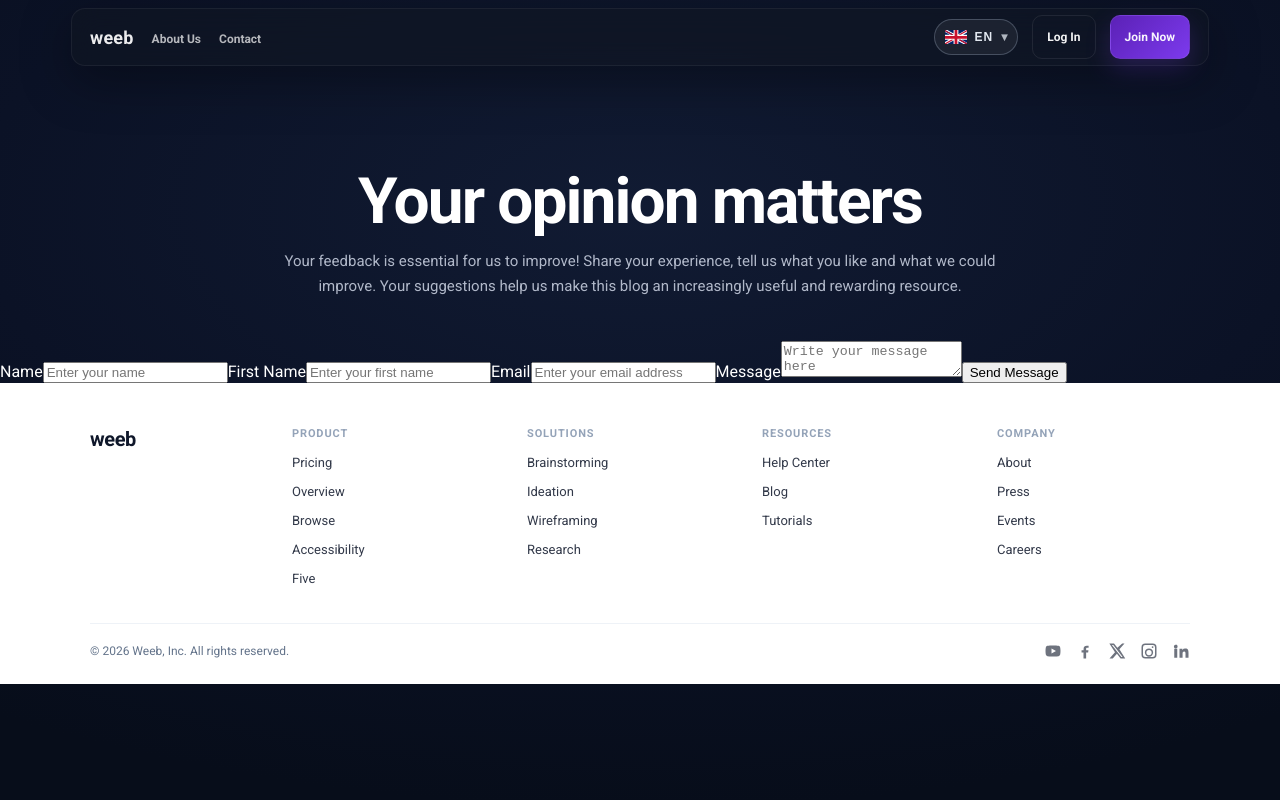
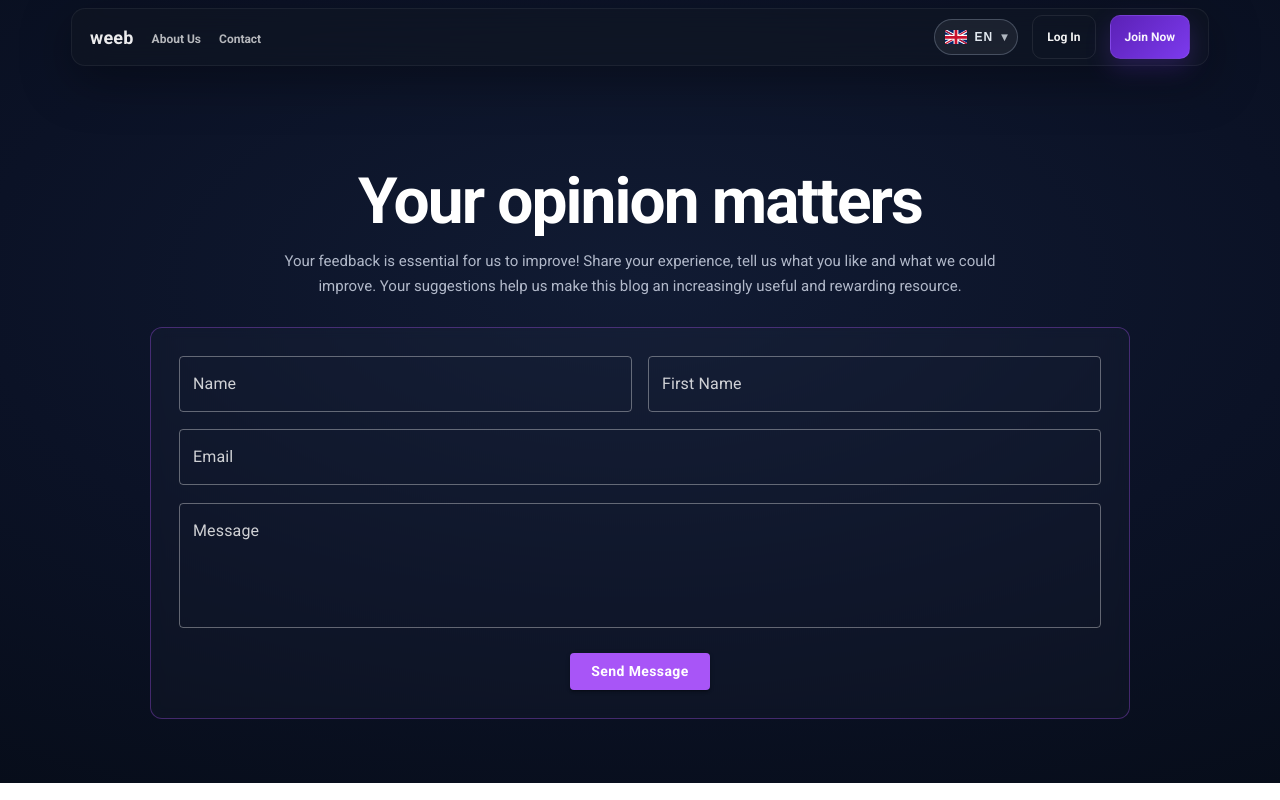
Before and after one commit to baku67/datascientest-projet1-react, a React (Vite) app: page /contact in a window 1280 px wide. Shown: the top 800 px of the page. Built offline with nearby package versions, Linux system fonts and the light colour scheme.

Commit message:
Init MUI et react-forms

```diff
--- a/src/components/contact/FormSection/FormSection.tsx
+++ b/src/components/contact/FormSection/FormSection.tsx
@@ -1,43 +1,160 @@
+import { useMemo } from "react";
 import { useTranslation } from "react-i18next";
+import { useForm } from "react-hook-form";
+import { z } from "zod";
+import { zodResolver } from "@hookform/resolvers/zod";
+
+import { Box, Button, TextField, Paper, Stack } from "@mui/material";
+
+type ContactFormValues = {
+  name: string;
+  forname: string;
+  email: string;
+  message: string;
+};
 
 function FormSection() {
   const { t } = useTranslation();
 
+  // Schéma Zod (messages i18n)
+  const schema = useMemo(
+    () =>
+      z.object({
+        name: z
+          .string()
+          .min(
+            2,
+            t("contact_form_error_name_min", { defaultValue: "Nom trop court" })
+          ),
+        forname: z.string().min(
+          2,
+          t("contact_form_error_forname_min", {
+            defaultValue: "Prénom trop court",
+          })
+        ),
+        email: z
+          .string()
+          .min(
+            1,
+            t("contact_form_error_email_required", {
+              defaultValue: "Email requis",
+            })
+          )
+          .email(
+            t("contact_form_error_email_invalid", {
+              defaultValue: "Email invalide",
+            })
+          ),
+        message: z.string().min(
+          10,
+          t("contact_form_error_message_min", {
+            defaultValue: "Message trop court",
+          })
+        ),
+      }),
+    [t]
+  );
+
+  const {
+    register,
+    handleSubmit,
+    formState: { errors, isSubmitting },
+    reset,
+  } = useForm<ContactFormValues>({
+    resolver: zodResolver(schema),
+    defaultValues: { name: "", forname: "", email: "", message: "" },
+    mode: "onTouched", // erreurs s'affichent au blur
+  });
+
+  const onSubmit = async (values: ContactFormValues) => {
+    // TODO: remplacer:
+    console.log(values);
+    await new Promise((r) => setTimeout(r, 400)); // Simulation envoi
+
+    reset();
+  };
+
   return (
-    <form className="contact-form">
-      <label>
-        {t("contact_form_name_label")}
-        <input
-          type="text"
-          name="name"
+    <Box
+      component="section"
+      sx={{
+        width: "min(980px, 92vw)",
+        mx: "auto",
+        pb: 8,
+      }}
+    >
+      {/* Paper = container */}
+      <Paper
+        elevation={0}
+        sx={{
+          mx: "auto",
+          p: { xs: 2.5, sm: 3.5 },
+          borderRadius: 3,
+          backgroundColor: "rgba(255,255,255,0.02)",
+          border: "1px solid rgba(168, 85, 247, 0.35)",
+          backdropFilter: "blur(6px)",
+        }}
+      >
+        <Box component="form" onSubmit={handleSubmit(onSubmit)} noValidate>
+          <Stack spacing={2.2}>
+            <Stack direction={{ xs: "column", sm: "row" }} spacing={2}>
+              <TextField
+                label={t("contact_form_name_label")}
                 placeholder={t("contact_form_name_placeholder")}
+                fullWidth
+                {...register("name")}
+                error={!!errors.name}
+                helperText={errors.name?.message}
+                autoComplete="family-name"
               />
-      </label>
-      <label>
-        {t("contact_form_forname_label")}
-        <input
-          type="text"
-          name="forname"
+
+              <TextField
+                label={t("contact_form_forname_label")}
                 placeholder={t("contact_form_forname_placeholder")}
+                fullWidth
+                {...register("forname")}
+                error={!!errors.forname}
+                helperText={errors.forname?.message}
+                autoComplete="given-name"
               />
-      </label>
-      <label>
-        {t("contact_form_email_label")}
-        <input
+            </Stack>
+
+            <TextField
+              label={t("contact_form_email_label")}
+              placeholder={t("contact_form_email_placeholder")}
               type="email"
-          name="email"
-          placeholder={t("contact_form_email_placeholder")}
+              fullWidth
+              {...register("email")}
+              error={!!errors.email}
+              helperText={errors.email?.message}
+              autoComplete="email"
             />
-      </label>
-      <label>
-        {t("contact_form_message_label")}
-        <textarea
-          name="message"
+
+            <TextField
+              label={t("contact_form_message_label")}
               placeholder={t("contact_form_message_placeholder")}
-        ></textarea>
-      </label>
-      <button type="submit">{t("contact_form_submit_button")}</button>
-    </form>
+              fullWidth
+              multiline
+              minRows={4}
+              {...register("message")}
+              error={!!errors.message}
+              helperText={errors.message?.message}
+            />
+
+            <Box sx={{ display: "flex", justifyContent: "center", pt: 1 }}>
+              <Button
+                type="submit"
+                variant="contained"
+                disabled={isSubmitting}
+                sx={{ minWidth: 140 }}
+              >
+                {t("contact_form_submit_button")}
+              </Button>
+            </Box>
+          </Stack>
+        </Box>
+      </Paper>
+    </Box>
   );
 }
 
--- a/src/main.tsx
+++ b/src/main.tsx
@@ -4,11 +4,15 @@ import { BrowserRouter } from "react-router-dom";
 import App from "./App";
 import "./styles/main.scss";
 import "./i18n";
+import { ThemeProvider } from "@mui/material/styles";
+import { theme } from "./theme-mui";
 
 ReactDOM.createRoot(document.getElementById("root")!).render(
   <React.StrictMode>
     <BrowserRouter>
-      <App />
+      <ThemeProvider theme={theme}>
+        <App />
+      </ThemeProvider>
     </BrowserRouter>
   </React.StrictMode>
 );
--- /dev/null
+++ b/src/theme-mui.ts
@@ -0,0 +1,83 @@
+import { createTheme } from "@mui/material/styles";
+
+export const theme = createTheme({
+  palette: {
+    mode: "dark",
+    primary: { main: "#a855f7" },
+    background: {
+      default: "#070d1a",
+      paper: "rgba(255,255,255,0.02)",
+    },
+    text: {
+      primary: "#ffffff",
+      secondary: "rgba(255,255,255,0.75)",
+    },
+  },
+  components: {
+    MuiTextField: {
+      defaultProps: {
+        variant: "outlined",
+        fullWidth: true,
+      },
+    },
+
+    MuiInputLabel: {
+      styleOverrides: {
+        root: {
+          color: "rgba(255,255,255,0.80)",
+        },
+      },
+    },
+
+    MuiOutlinedInput: {
+      styleOverrides: {
+        root: {
+          color: "#ffffff",
+
+          "& .MuiOutlinedInput-notchedOutline": {
+            borderColor: "rgba(255,255,255,0.35)",
+          },
+
+          "&:hover .MuiOutlinedInput-notchedOutline": {
+            borderColor: "rgba(255,255,255,0.60)",
+          },
+
+          "&.Mui-focused .MuiOutlinedInput-notchedOutline": {
+            borderColor: "#ffffff",
+          },
+
+          "&.Mui-error .MuiOutlinedInput-notchedOutline": {
+            borderColor: "#ff6b6b",
+          },
+        },
+
+        input: {
+          color: "#ffffff",
+          "&::placeholder": {
+            color: "rgba(255,255,255,0.55)",
+            opacity: 1,
+          },
+        },
+      },
+    },
+
+    MuiFormHelperText: {
+      styleOverrides: {
+        root: {
+          color: "rgba(255,255,255,0.70)",
+          marginLeft: 0,
+          "&.Mui-error": { color: "#ff6b6b" },
+        },
+      },
+    },
+
+    MuiButton: {
+      styleOverrides: {
+        root: {
+          textTransform: "none",
+          fontWeight: 700,
+        },
+      },
+    },
+  },
+});
```
Also changed, not shown: package.json (+7 -1 lines), 1 other file (tests, documents, lock files or other folders). Lines whose indentation alone changed are shown as unchanged.
